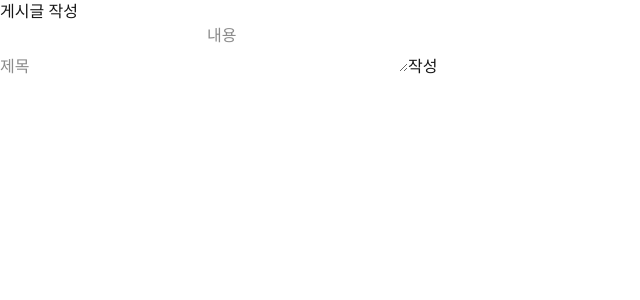
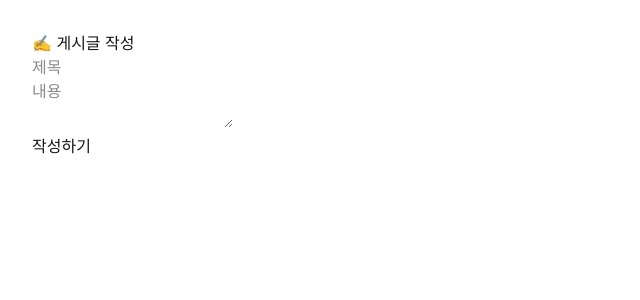
Before and after one commit to dodo4421/crypto-pj, a Next.js app: page /gesipan/new in a window 1280 px wide. Shown: the top 300 px of the page, without its empty margins (0-640 px from the left). Built offline with nearby package versions, Linux system fonts and the light colour scheme.

Commit message:
작성자 표시

```diff
--- a/src/app/gesipan/new/page.tsx
+++ b/src/app/gesipan/new/page.tsx
@@ -2,41 +2,60 @@
 
 import { useState } from 'react'
 import { useRouter } from 'next/navigation'
+import axios from 'axios'
 
 export default function NewPostPage() {
-  const router = useRouter()
   const [title, setTitle] = useState('')
   const [content, setContent] = useState('')
+  const [error, setError] = useState('')
+  const router = useRouter()
 
-  const handleSubmit = async () => {
-    const res = await fetch('/api/gesipan', {
-      method: 'POST',
-      headers: { 'Content-Type': 'application/json' },
-      body: JSON.stringify({ title, content }),
-    })
+  const handleSubmit = async (e: React.FormEvent) => {
+    e.preventDefault()
+    setError('')
 
-    if (res.ok) {
-      router.push('/gesipan') // 게시판 메인으로 이동
-    } else {
-      alert('게시물 작성 실패')
+    try {
+      const token = localStorage.getItem('accessToken')
+      const res = await axios.post(
+        '/api/posts/create',
+        { title, content },
+        {
+          headers: {
+            Authorization: `Bearer ${token}`,
+          },
+        }
+      )
+
+      console.log('✅ 게시글 등록:', res.data)
+      router.push('/gesipan') // 게시판 목록 페이지로 이동
+    } catch (err: any) {
+      console.error('❌ 작성 오류:', err)
+      setError(err.response?.data?.message || '작성 실패')
     }
   }
 
   return (
-    <div className='container'>
-      <h2>게시글 작성</h2>
+    <div style={{ padding: '2rem' }}>
+      <h2>✍️ 게시글 작성</h2>
+      <form onSubmit={handleSubmit}>
         <input
-        type='text'
+          type="text"
+          placeholder="제목"
           value={title}
           onChange={(e) => setTitle(e.target.value)}
-        placeholder='제목'
+          required
         />
+        <br />
         <textarea
+          placeholder="내용"
           value={content}
           onChange={(e) => setContent(e.target.value)}
-        placeholder='내용'
+          required
         />
-      <button onClick={handleSubmit}>작성</button>
+        <br />
+        <button type="submit">작성하기</button>
+      </form>
+      {error && <p style={{ color: 'red' }}>{error}</p>}
     </div>
   )
 }
--- a/src/app/gesipan/page.tsx
+++ b/src/app/gesipan/page.tsx
@@ -40,57 +40,57 @@ export default function Home() {
         <Head>
           <title>SecureBoard - 암호화 게시판 시스템</title>
           <meta
-            name='viewport'
-            content='width=device-width, initial-scale=1.0'
+            name="viewport"
+            content="width=device-width, initial-scale=1.0"
           />
         </Head>
 
-        <div className='container'>
+        <div className="container">
           <header>
-            <div className='logo'>CryptoCommunity</div>
+            <div className="logo">CryptoCommunity</div>
             <nav>
               <ul>
                 <li>
-                  <Link href='/gesipan'>홈</Link>
+                  <Link href="/gesipan">홈</Link>
                 </li>
                 <li>
-                  <Link href='/members'>소개</Link>
+                  <Link href="/members">소개</Link>
                 </li>
                 <li>
-                  <Link href='/members'>팀원</Link>
+                  <Link href="/members">팀원</Link>
                 </li>
                 <li>
-                  <Link href='/gesipan/new'>작성</Link>
+                  <Link href="/gesipan/new">작성</Link>
                 </li>
               </ul>
             </nav>
           </header>
 
-          <div className='post-list'>
+          <div className="post-list">
             {posts.map((post: any) => (
-              <div className='post-card' key={post._id}>
-                <div className='post-title'>{post.title}</div>
-                <div className='post-info'>
-                  <span>작성자: {post.users || '익명'}</span>
+              <div className="post-card" key={post._id}>
+                <div className="post-title">{post.title}</div>
+                <div className="post-info">
+                  <span>작성자: {post.writer || '익명'}</span>
                   <span>{new Date(post.createdAt).toLocaleDateString()}</span>
                 </div>
-                <div className='post-excerpt'>
+                <div className="post-excerpt">
                   {post.content?.slice(0, 40) || ''}...
                 </div>
-                <div className='encryption-tag'>AES-256</div>
+                <div className="encryption-tag">AES-256</div>
               </div>
             ))}
           </div>
 
-          <div className='pagination'>
+          <div className="pagination">
             <button>이전</button>
-            <button className='active'>1</button>
+            <button className="active">1</button>
             <button>2</button>
             <button>3</button>
             <button>다음</button>
           </div>
 
-          <div className='create-post' title='게시글 작성'>
+          <div className="create-post" title="게시글 작성">
             +
           </div>
 
```
Lines whose indentation alone changed are shown as unchanged.
